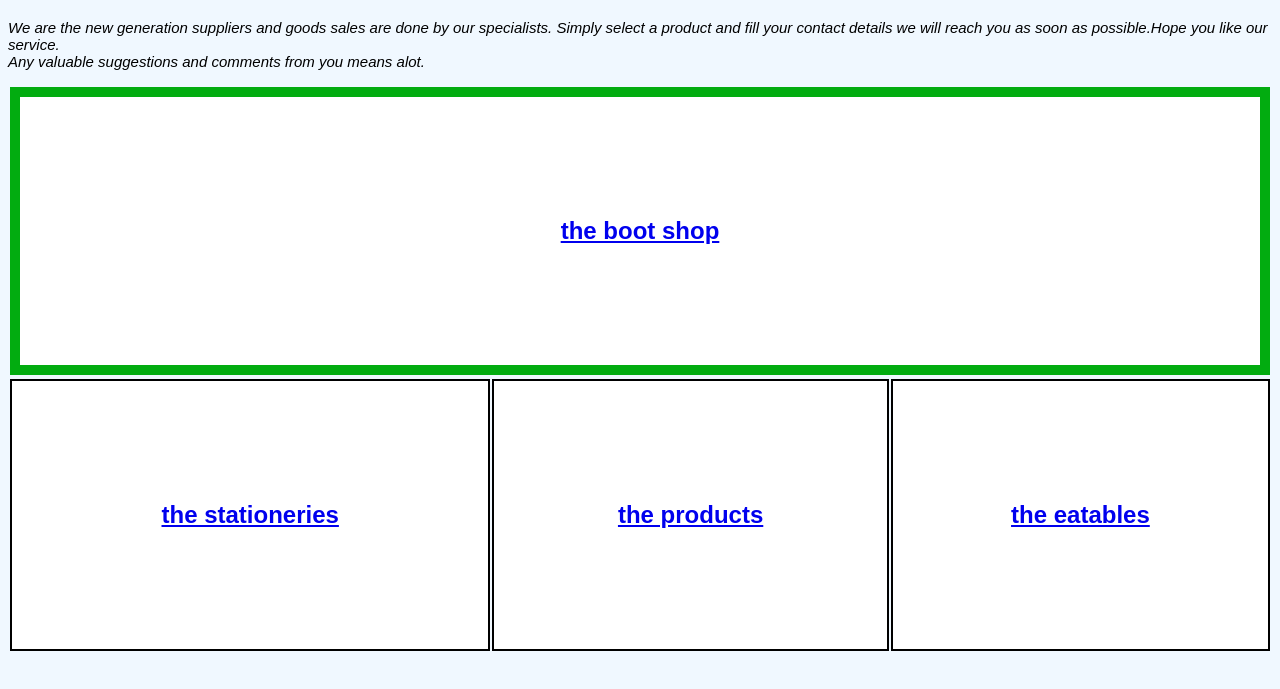
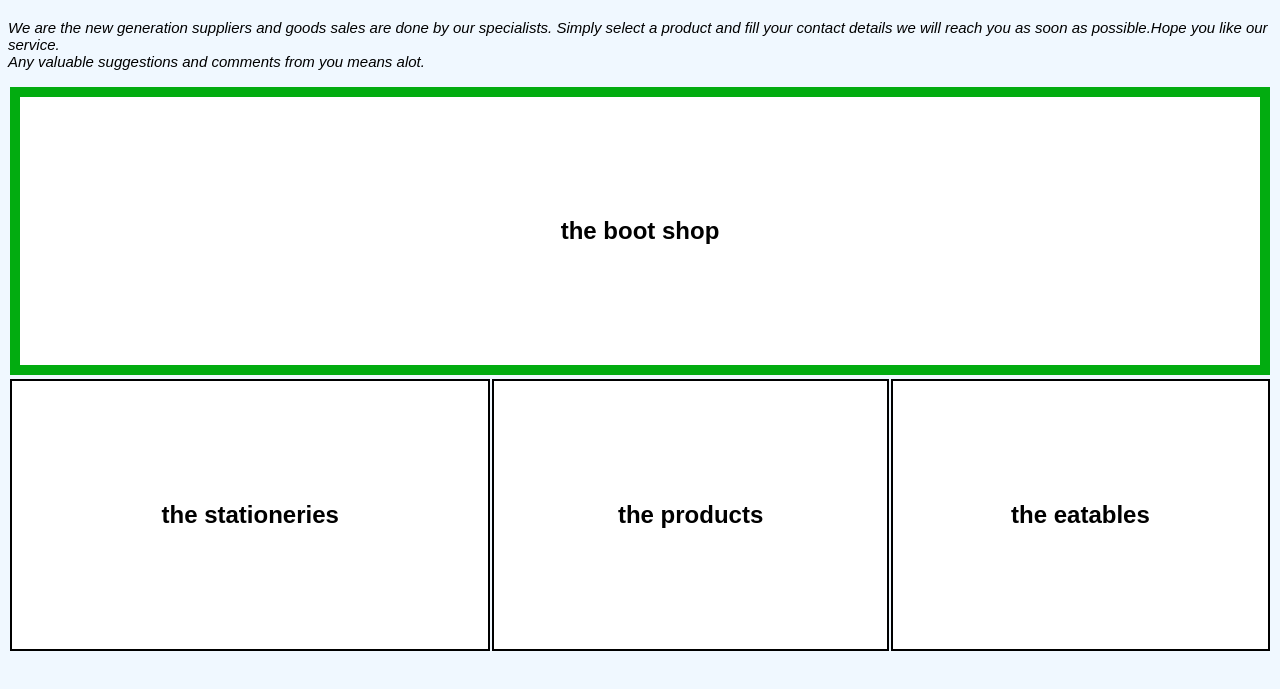
Before and after one commit to tusharsingla002/03, a plain HTML site: page index.html in a window 1280 px wide. Shown: the part 61-750 px from the top of the page. Drawn offline with Linux system fonts and the light colour scheme.

Commit message:
Update style.css

```diff
--- a/style.css
+++ b/style.css
@@ -16,9 +16,7 @@ body {
     border-collapse: separate -2px;
     padding-top: 100px;
     padding-bottom: 100px;
-    border-left:10px;
-    border-right:10px;
-    background-color: white; border: 10px solid rgb(2, 172, 16);margin-left:-5px ;margin-right:-5px;
+    background-color: white; border: 10px solid rgb(2, 172, 16);margin-bottom:px ;
 
 
 }
@@ -41,6 +39,7 @@ table{width: 100%;}
         background-color: aliceblue;
         border: none;
         margin-top: 0%;
+        padding-top: -50px;
 
 
     }
@@ -58,3 +57,13 @@ table{width: 100%;}
 }
 
 }
+
+a{
+    text-decoration: none;
+    color: black;
+}
+a:hover{
+    color: red;
+    cursor: pointer;
+    zoom: 1.2;
+}
```
